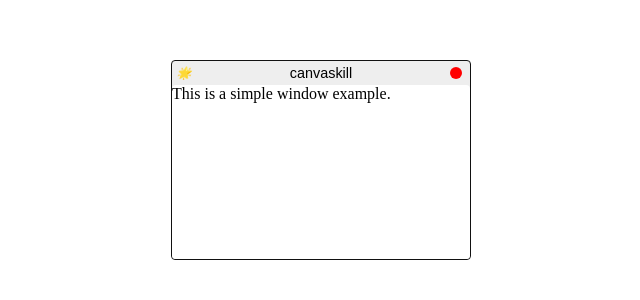
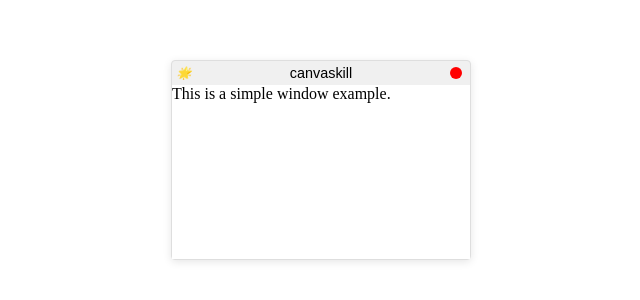
Before and after one commit to k-tten/canvaskill, a website built with webpack: page index.html in a window 1280 px wide. Shown: the part 240-540 px from the top of the page, without its empty margins (319-959 px from the left). Built offline with nearby package versions, Linux system fonts and the light colour scheme.

Commit message:
zindex based order

```diff
--- a/src/BaseWindow.ts
+++ b/src/BaseWindow.ts
@@ -27,8 +27,21 @@ interface LastPosition {
 
 class BaseWindow {
     static instances: BaseWindow[] = [];
+    static #zIndexCounter = 1;
     static readonly WINDOW_MIN_WIDTH = 192;
     static readonly WINDOW_MIN_HEIGHT = 24;
+
+    static readonly #LISTENERS = new Map<keyof DocumentEventMap, Map<BaseWindow, EventListener>>();
+
+    static {
+        ["click", "mouseleave", "mouseup", "mousemove"].forEach((event) => {
+            const listeners = new Map<BaseWindow, EventListener>();
+
+            BaseWindow.#LISTENERS.set(event as keyof DocumentEventMap, listeners);
+
+            document.addEventListener(event, (e) => listeners.forEach((l) => l(e)));
+        });
+    }
 
     #position!: Vector2;
     #dimensions!: Vector2;
@@ -67,6 +80,11 @@ class BaseWindow {
         this.dimensions = dimensions;
         this.hidden = false;
 
+        this.#container.style.zIndex = String(BaseWindow.#zIndexCounter++);
+        ["mousedown", "touchstart", "pointerdown", "focusin", "click"].forEach((evt) => {
+            this.#container.addEventListener(evt, () => this.bringToFront());
+        });
+
         document.body.appendChild(this.#container);
         BaseWindow.instances.push(this);
     }
@@ -99,10 +117,10 @@ class BaseWindow {
 
         const reset = this.#resetDragging.bind(this);
 
-        document.addEventListener("click", reset);
-        document.addEventListener("mouseleave", reset);
-        document.addEventListener("mouseup", reset);
-        document.addEventListener("mousemove", this.#drag.bind(this));
+        BaseWindow.#LISTENERS.get("click")!.set(this, reset);
+        BaseWindow.#LISTENERS.get("mouseup")!.set(this, reset);
+        BaseWindow.#LISTENERS.get("mouseleave")!.set(this, reset);
+        BaseWindow.#LISTENERS.get("mousemove")!.set(this, (e) => this.#drag(e as MouseEvent));
 
         this.#qs(".window-title")?.addEventListener("mousedown", () => (this.#isDragging.title = true));
         this.#qs(".window-title")?.addEventListener("mouseup", () => {
@@ -195,6 +213,11 @@ class BaseWindow {
             l: { x: 0, y: 0, l: 0, w: 0 },
             t: { x: 0, y: 0, t: 0, h: 0 },
         };
+    }
+
+    bringToFront() {
+        BaseWindow.#zIndexCounter++;
+        this.#container.style.zIndex = String(BaseWindow.#zIndexCounter);
     }
 
     get x() {
--- a/style.css
+++ b/style.css
@@ -45,13 +45,15 @@ body {
     display: flex;
     flex-direction: column;
 
-    border: 1px solid #111;
+    border: 1px solid #dedede;
     border-radius: 4px;
-
-    background-color: #eee;
 
     min-width: 192px;
     min-height: 24px;
+
+    background-color: #f0f0f0;
+
+    box-shadow: 0 2px 8px rgba(0, 0, 0, 0.1);
 }
 
 .window-container {
@@ -76,9 +78,7 @@ body {
 .window-content {
     flex: 1;
 
-    border-radius: 4px;
-
-    background-color: white;
+    background-color: #ffffff;
 }
 
 .window-title {
```
Also changed, not shown: dist/index.js, 1 other file.
